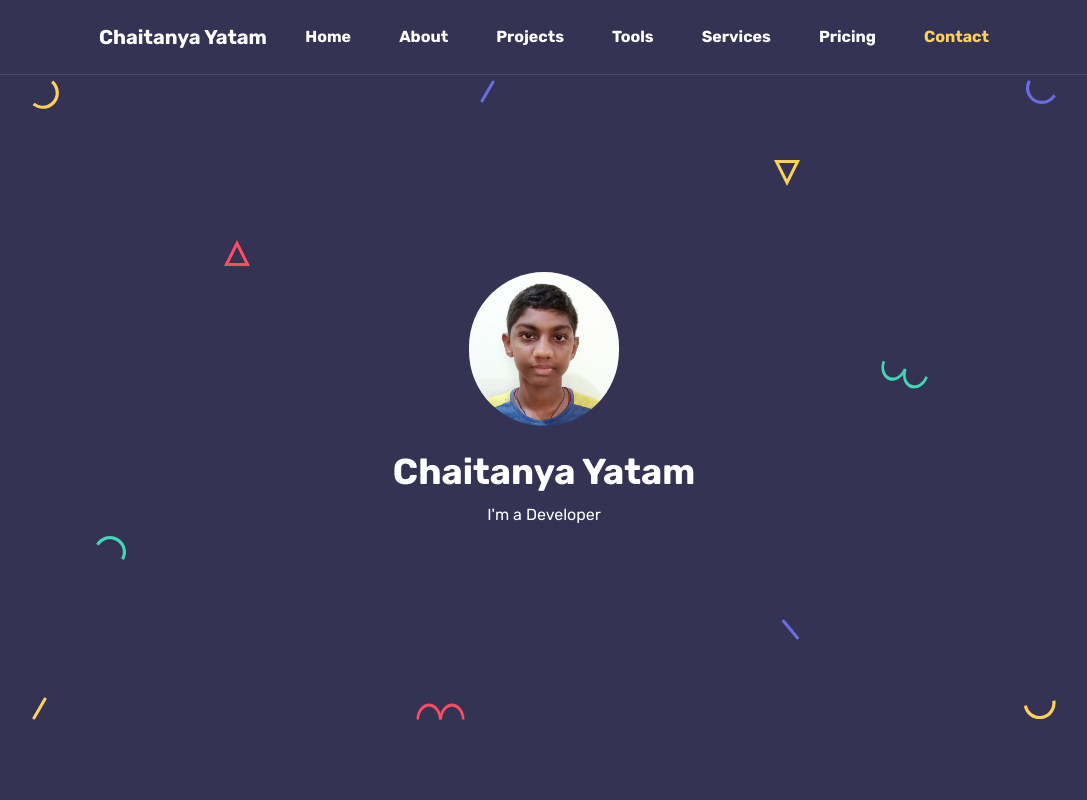
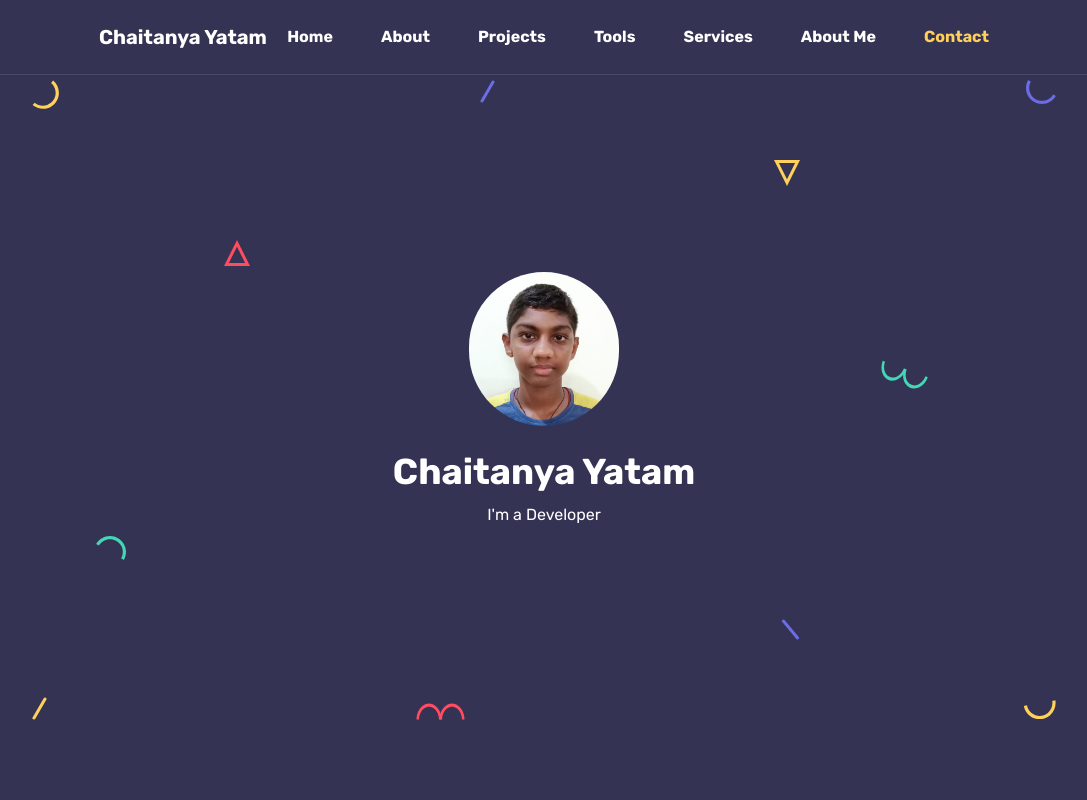
Before and after one commit to ChaitanyaYatam/ChaitanyaYatam-Portfolio, a plain HTML site: page index.html in a window 1280 px wide. Shown: the top 800 px of the page, without its empty margins (96-1183 px from the left). Drawn offline with Linux system fonts and the light colour scheme.

Commit message:
Update index.html

```diff
--- a/index.html
+++ b/index.html
@@ -102,7 +102,7 @@
                     <li class="nav-item"><a href="#projects" class="nav-link">Projects</a></li>
                     <li class="nav-item"><a href="#tools" class="nav-link">Tools</a></li>
                     <li class="nav-item"><a href="#services" class="nav-link">Services</a></li>
-                    <li class="nav-item"><a href="#pricing" class="nav-link">Pricing</a></li>
+                    <li class="nav-item"><a href="#pricing" class="nav-link">About Me</a></li>
                     <li class="nav-item"><a href="#contact" class="nav-link">Contact</a></li>
                 </ul>
             </div>
@@ -440,7 +440,7 @@
   </section>
 
 	<!-- section prices -->
-	<section id="pricing">
+	<section >
 
 		<div class="container">
 
@@ -471,7 +471,7 @@
 
 
   <!-- section hobbies -->
-  <section>
+  <section id="pricing">
 
     <div class="container">
 
```
